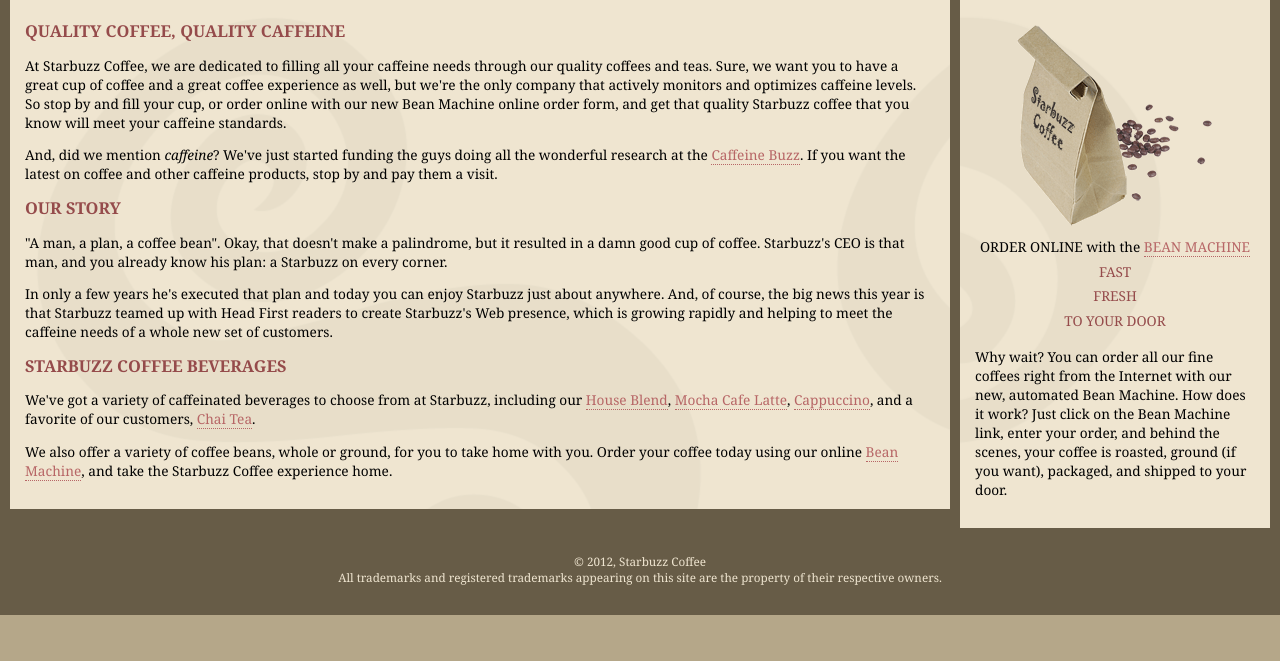
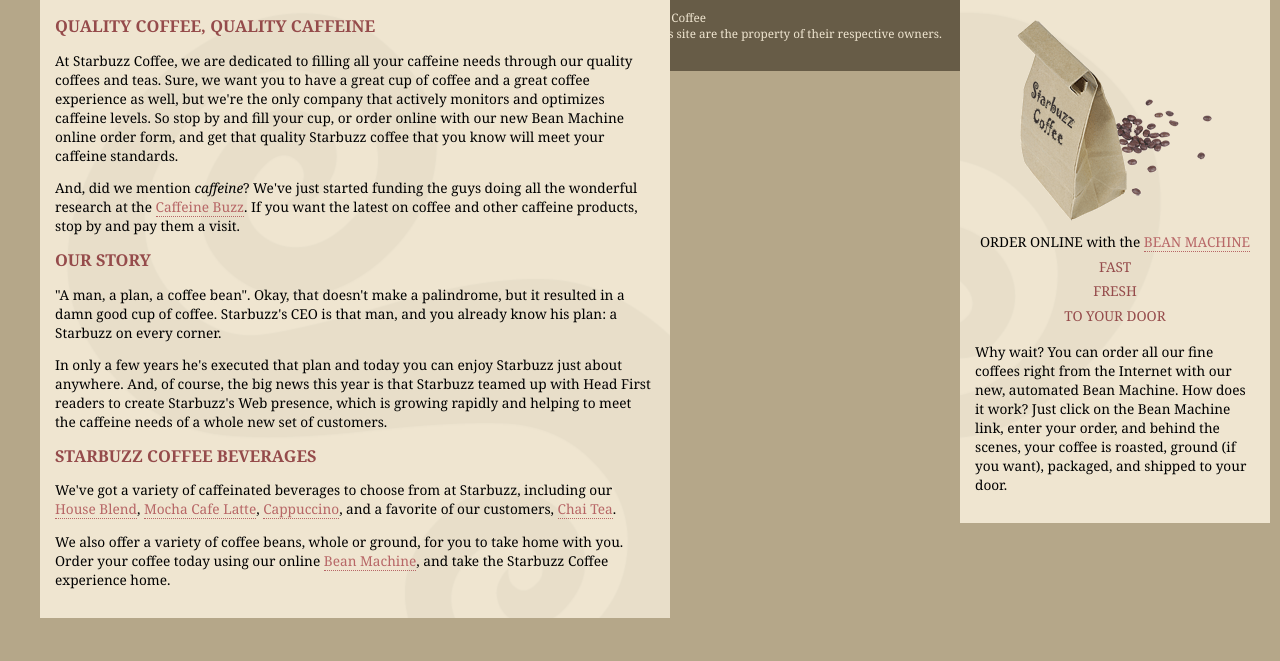
Before and after one commit to 2925701183/Starbuzz, a plain HTML site: page starbuzz/index.html in a window 1280 px wide. Shown: the part 139-800 px from the top of the page. Drawn offline with Linux system fonts and the light colour scheme.

Commit message:
Add files via upload

```diff
--- a/starbuzz/starbuzz.css
+++ b/starbuzz/starbuzz.css
@@ -16,6 +16,11 @@ body {
   font-size:        105%;
   padding:          15px;
   margin:           0px 330px 10px 10px;
+  position: absolute;
+  top: 128px;
+  right: 0px;
+  width: 600px;
+  left:30px;
 }
 
 #sidebar {
@@ -25,6 +30,10 @@ body {
   margin:           0px 10px 10px 10px;
   width: 280px;
   float: right;
+  position: absolute;
+  top: 128px;
+  right: 0px;
+  width: 280px;
 }
 
 #footer {
@@ -60,7 +69,7 @@ a:visited {
   border-bottom:    thin dotted #675c47;
 }
 #allcontent {
-  width: 800;
+  width: 800px;
   padding-top:5px;
   padding-bottom: 5px;
   background-color: #675c47;
```
